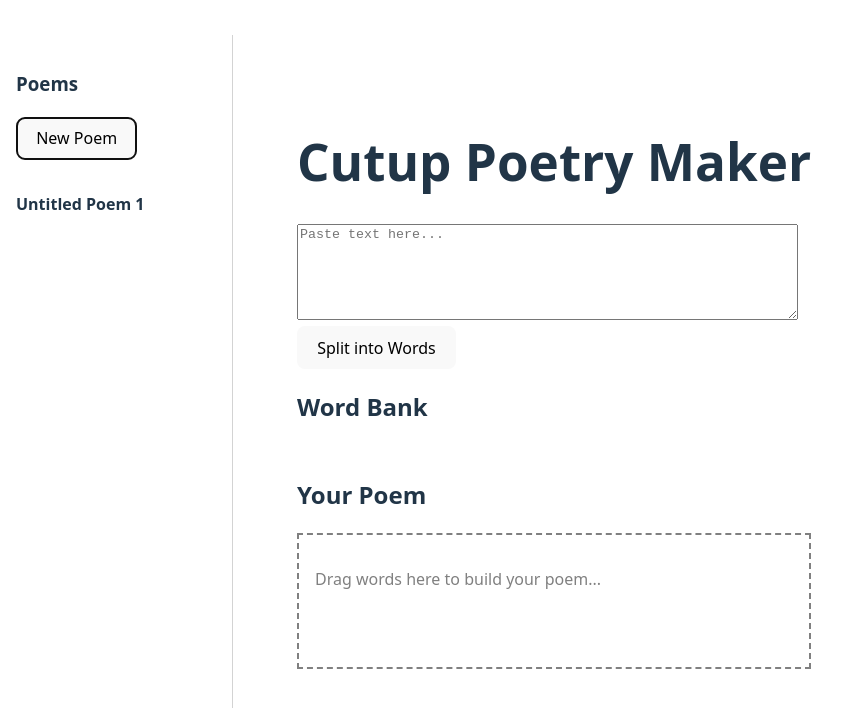
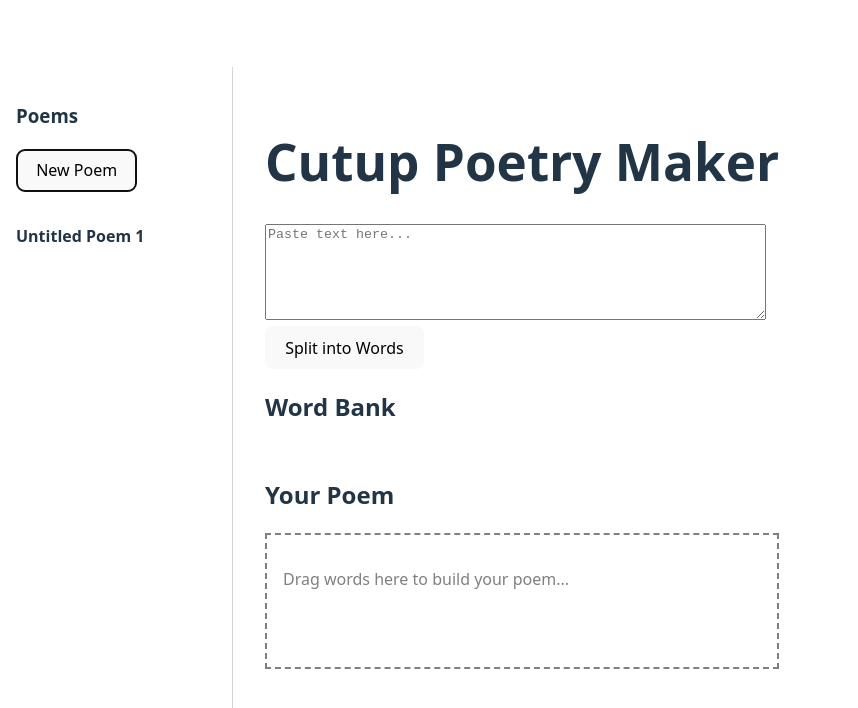
Before and after one commit to danielcohenlive/cutup-poems, a React (Vite) app in the folder poem-frontend/: page / in a window 1280 px wide. Both pictures are taken after a click on the button "New Poem". Shown: the top 708 px of the page, without its empty margins (0-858 px from the left). Built offline with nearby package versions, Linux system fonts and the light colour scheme.

Commit message:
Split out code editor component

```diff
--- a/poem-frontend/src/App.jsx
+++ b/poem-frontend/src/App.jsx
@@ -1,82 +1,15 @@
-import TextUploader from "./components/TextUploader";
-import WordBoard from "./components/WordBoard";
-import PoemCanvas from "./components/PoemCanvas";
+// src/App.jsx
+import { useState } from "react";
+import { nanoid } from "nanoid";
 import PoemList from "./components/PoemList";
-import { useState } from "react";
-import { DndContext } from "@dnd-kit/core";
-import { arrayMove } from "@dnd-kit/sortable";
-import { nanoid } from "nanoid";
+import PoemEditor from "./components/PoemEditor";
 
 function App() {
   const [poems, setPoems] = useState([]);
-  const [activePoemId, setActivePoemId] = useState([]);
-  let activePoem;
-  activePoem = poems.find((p) => p.id === activePoemId);
-  function handleWordsGenerated(newWords) {
-    if (!activePoemId) return; // No active poem selected
+  const [activePoemId, setActivePoemId] = useState(null);
 
-    setPoems((prevPoems) =>
-      prevPoems.map((poem) => {
-        if (poem.id !== activePoemId) return poem;
+  const activePoem = poems.find((p) => p.id === activePoemId);
 
-        const newAvailableWords = [
-          ...poem.available_words,
-          ...newWords.map((word) => ({ id: nanoid(), text: word })),
-        ];
-
-        return {
-          ...poem,
-          available_words: newAvailableWords,
-          // updated_at: new Date().toISOString(),
-        };
-      })
-    );
-  }
-  function handleDragEnd(event) {
-    const { over, active } = event;
-
-    if (!over || !activePoemId) return;
-
-    setPoems((prevPoems) =>
-      prevPoems.map((poem) => {
-        if (poem.id !== activePoemId) return poem;
-        if (over && over.id === "poem-canvas") {
-          const wordId = active.id; // e.g., "word-5"
-          const index = parseInt(wordId.split("-")[1], 10);
-          const word = activePoem.available_words[index];
-          return {
-            ...poem,
-            available_words: poem.available_words.filter(
-              (_, idx) => idx !== index
-            ),
-            words: [...poem.words, { id: nanoid(), text: word.text }],
-            updated_at: new Date().toISOString(),
-          };
-        } else if (
-          activePoem.words.find((w) => w.id === active.id) &&
-          activePoem.words.find((w) => w.id === over.id)
-        ) {
-          // Reordering inside PoemCanvas
-          const oldIndex = activePoem.words.findIndex(
-            (word) => word.id === active.id
-          );
-          const newIndex = activePoem.words.findIndex(
-            (word) => word.id === over.id
-          );
-
-          if (oldIndex !== newIndex) {
-            return {
-              ...poem,
-              words: arrayMove(poem.words, oldIndex, newIndex),
-              updated_at: new Date().toISOString(),
-            };
-          }
-        }
-
-        return poem;
-      })
-    );
-  }
   function handleNewPoem() {
     const id = nanoid();
     const now = new Date().toISOString();
@@ -95,6 +28,13 @@ function App() {
   function handleSelectPoem(id) {
     setActivePoemId(id);
   }
+
+  function handleUpdatePoem(updatedPoem) {
+    setPoems((prevPoems) =>
+      prevPoems.map((poem) => (poem.id === updatedPoem.id ? updatedPoem : poem))
+    );
+  }
+
   return (
     <div style={{ display: "flex" }}>
       <PoemList
@@ -103,26 +43,8 @@ function App() {
         onSelectPoem={handleSelectPoem}
         onNewPoem={handleNewPoem}
       />
-      <div style={{ flex: 1, padding: "2rem" }}>
-        {activePoem ? (
-          <DndContext onDragEnd={handleDragEnd}>
-            <div style={{ padding: "2rem" }}>
-              <h1>Cutup Poetry Maker</h1>
-
-              <TextUploader onWordsGenerated={handleWordsGenerated} />
-
-              <h2>Word Bank</h2>
-              <WordBoard words={activePoem.available_words} />
-
-              <h2>Your Poem</h2>
-              <PoemCanvas poemWords={activePoem.words} />
-
-              {/* <CopyButton words={poemWords} /> */}
-            </div>
-          </DndContext>
-        ) : (
-          <h1>Select a poem to edit</h1>
-        )}
+      <div style={{ flex: 1 }}>
+        <PoemEditor poem={activePoem} onUpdatePoem={handleUpdatePoem} />
       </div>
     </div>
   );
--- /dev/null
+++ b/poem-frontend/src/components/PoemEditor.jsx
@@ -0,0 +1,79 @@
+// src/components/PoemEditor.jsx
+import { DndContext } from "@dnd-kit/core";
+import { arrayMove } from "@dnd-kit/sortable";
+import { nanoid } from "nanoid";
+import TextUploader from "./TextUploader";
+import WordBoard from "./WordBoard";
+import PoemCanvas from "./PoemCanvas";
+
+function PoemEditor({ poem, onUpdatePoem }) {
+  function handleWordsGenerated(newWords) {
+    const updatedAvailableWords = [
+      ...poem.available_words,
+      ...newWords.map((word) => ({ id: nanoid(), text: word })),
+    ];
+
+    onUpdatePoem({
+      ...poem,
+      available_words: updatedAvailableWords,
+      updated_at: new Date().toISOString(),
+    });
+  }
+
+  function handleDragEnd(event) {
+    const { active, over } = event;
+    if (!over) return;
+
+    if (over.id === "poem-canvas") {
+      // Dragging from WordBoard to PoemCanvas
+      const index = parseInt(active.id.split("-")[1], 10);
+      const word = poem.available_words[index];
+
+      onUpdatePoem({
+        ...poem,
+        available_words: poem.available_words.filter((_, idx) => idx !== index),
+        words: [...poem.words, { id: nanoid(), text: word.text }],
+        updated_at: new Date().toISOString(),
+      });
+    } else if (
+      poem.words.find((w) => w.id === active.id) &&
+      poem.words.find((w) => w.id === over.id)
+    ) {
+      // Reordering inside PoemCanvas
+      const oldIndex = poem.words.findIndex((w) => w.id === active.id);
+      const newIndex = poem.words.findIndex((w) => w.id === over.id);
+
+      if (oldIndex !== newIndex) {
+        onUpdatePoem({
+          ...poem,
+          words: arrayMove(poem.words, oldIndex, newIndex),
+          updated_at: new Date().toISOString(),
+        });
+      }
+    }
+  }
+
+  return (
+    <>
+      {poem ? (
+        <DndContext onDragEnd={handleDragEnd}>
+          <div style={{ padding: "2rem" }}>
+            <h1>Cutup Poetry Maker</h1>
+
+            <TextUploader onWordsGenerated={handleWordsGenerated} />
+
+            <h2>Word Bank</h2>
+            <WordBoard words={poem.available_words} />
+
+            <h2>Your Poem</h2>
+            <PoemCanvas poemWords={poem.words} />
+          </div>
+        </DndContext>
+      ) : (
+        <h1>Select a poem to edit</h1>
+      )}
+    </>
+  );
+}
+
+export default PoemEditor;
```
